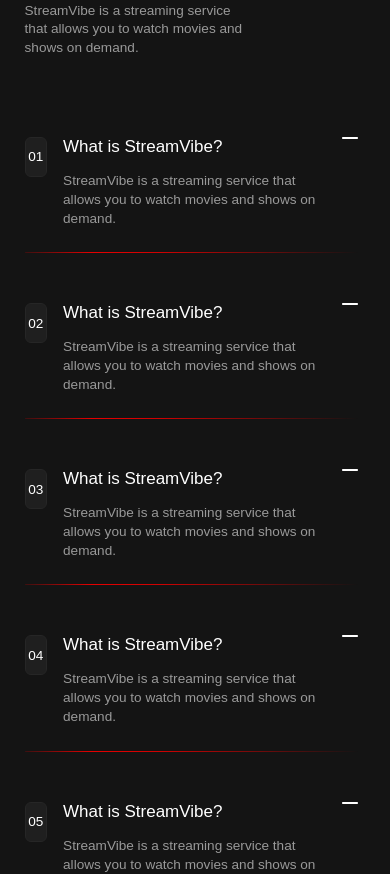
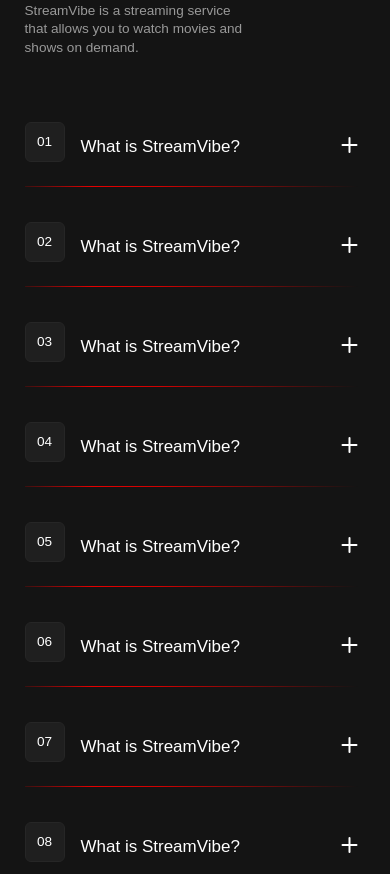
Before and after one commit to AbdelrhmanShehab/Stream-Vibe, a React (Create React App) app: page /#/ in a window 390 px wide. Shown: the part 3500-4374 px from the top of the page. Built offline with nearby package versions, Linux system fonts and the light colour scheme.

Commit message:
FQAs and more responsive

```diff
--- a/src/App.js
+++ b/src/App.js
@@ -5,6 +5,7 @@
 import Support from "./pages/Support/Support";
 import Subscriptions from "./pages/Subscriptions/Subscriptions";
 import MoviePage from "./pages/movie details/MoviePage";
+import MovieList from "./pages/MovieList/MovieList";
 import { Route, Routes, Link } from "react-router-dom";
 function App() {
   return (
@@ -15,6 +16,7 @@
         <Route path="/support" element={<Support />} />;
         <Route path="/subscriptions" element={<Subscriptions />} />;
         <Route path="/movie" element={<MoviePage />} />;
+        <Route path="/movies-result" element={<MovieList />} />;
       </Routes>
     </div>
   );
--- a/src/pages/Home/FAQs.js
+++ b/src/pages/Home/FAQs.js
@@ -1,7 +1,13 @@
-import React from "react";
+import React, { useState } from "react";
 import "./home.css";
 import "../../assets/responsive.css";
+import plusIcon from "../../assets/imgs/plusWhite.svg";
+import minusIcon from "../../assets/imgs/minus-icon.svg";
 const FAQs = ({ questionNum, questionContent, questionAnswer, miniMax }) => {
+  const [isAnswerd, setAnswer] = useState(false);
+  function showAnswer() {
+    setAnswer(!isAnswerd);
+  }
   return (
     <>
       <div className="question-width">
@@ -9,9 +15,13 @@
           <div className="question-number">{questionNum}</div>
           <div>
             <h3 className="question-content">{questionContent}</h3>
-            <p className="answer">{questionAnswer}</p>
+            {isAnswerd && <p className="answer">{questionAnswer}</p>}
           </div>
-          <img className="minus-icon" src={miniMax} />
+          <img
+            onClick={showAnswer}
+            className="minus-icon"
+            src={isAnswerd ? minusIcon : plusIcon}
+          />
         </div>
         <div className="line-between-questions"></div>
       </div>
--- a/src/pages/Home/Home.js
+++ b/src/pages/Home/Home.js
@@ -13,7 +13,6 @@
 import PayPlan from "./PayPlan";
 import Toggle from "../../components/Toggle";
 import FreeTrialBanner from "../../components/FreeTrialBanner";
-import PhotoBanner from "../../components/PhotoBanner";
 import Footer from "../../components/Footer";
 // import images
 import film1 from "../../assets/imgs/film1.jpg";
--- a/src/pages/Home/home.css
+++ b/src/pages/Home/home.css
@@ -187,6 +187,7 @@
   border: 1px solid #262626;
   color: white;
   display: flex;
+  margin-top: -15px;
   align-items: center;
   justify-content: center;
 }
@@ -221,6 +222,7 @@
 .minus-icon,
 .plus-icon {
   position: absolute;
+  cursor: pointer;
   margin-bottom: 60px;
   right: 0;
 }
--- /dev/null
+++ b/src/pages/MovieList/MovieList.js
@@ -0,0 +1,20 @@
+import React, { useState } from "react";
+import Header from "../../components/Header";
+import Footer from "../../components/Footer";
+import ResaultCardMovie from "./ResultCardMovie";
+import "./movie-list.css";
+import FreeTrialBanner from "../../components/FreeTrialBanner";
+function MovieList() {
+  return (
+    <>
+      <Header />
+      <div className="main-container-home2">
+        <h1 className="movies-result-head">Action Movies</h1>
+        <ResaultCardMovie  />
+      </div>
+      <FreeTrialBanner />
+      <Footer />
+    </>
+  );
+}
+export default MovieList;
--- /dev/null
+++ b/src/pages/MovieList/ResultCardMovie.js
@@ -0,0 +1,26 @@
+import React from "react";
+import clockIcon from "../../assets/imgs/clockIcon.svg";
+import film4 from "../../assets/imgs/film4.jpg";
+const ResaultCardMovie = ({
+  movieTitle,
+  filmImg,
+  releaseDate,
+  filmDuiration,
+  filmViews,
+  filmReleaseDate,
+}) => {
+  return (
+    <>
+      <article className="movies-types-card">
+        <img className="film-img-card" src={film4} />
+        <div className="flex-duiration-seasion">
+          <div >
+            <img src={clockIcon} />
+            <p>2h 30mins</p>
+          </div>
+        </div>
+      </article>
+    </>
+  );
+};
+export default ResaultCardMovie;
--- /dev/null
+++ b/src/pages/MovieList/movie-list.css
@@ -0,0 +1,5 @@
+.movies-result-head {
+  color: white;
+  font-size: 3rem;
+  font-weight: 500;
+}
--- a/src/pages/movie details/MovieMoreDets.js
+++ b/src/pages/movie details/MovieMoreDets.js
@@ -29,7 +29,7 @@
   ];
   return (
     <div className="movie-details-more">
-      <div>
+      <div className="lang-translate">
         <h3 className="titleMoreDets">
           <img style={{ marginBottom: "5px" }} src={releaseIcon} /> Released
           Year
@@ -69,7 +69,6 @@
       </div>
       {/*  */}
       {/*  */}
-      {/*  */}
       <div>
         <h3 className="titleMoreDets">
           <img style={{ marginBottom: "5px" }} src={gernesIcon} /> Gernes
--- a/src/pages/movie details/movieDet.css
+++ b/src/pages/movie details/movieDet.css
@@ -10,6 +10,15 @@
 .movie-details-more {
   height: fit-content;
 }
+@media (max-width: 420px) {
+  .lang-translate{
+    width: 100%;
+  }
+  .imdb-stream{
+    display: flex !important;
+  }
+}
+
 .btn-review-det {
   display: flex;
   align-items: baseline;
```
Also changed, not shown: src/assets/imgs/minus-icon.svg.
